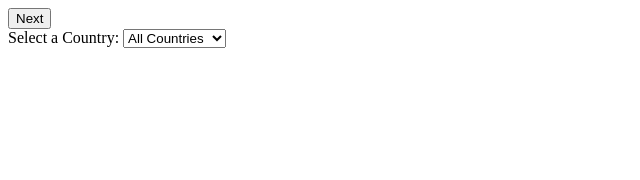
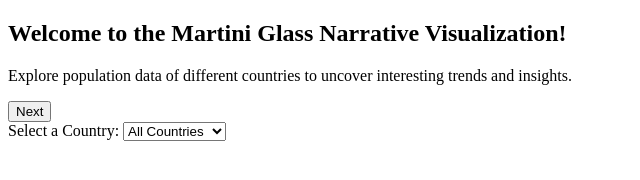
Before and after one commit to ThimiraKavishkaBandara/ThimiraKavishkaBandara.github.io, a plain HTML site: page index.html in a window 1280 px wide. Shown: the whole page, without its empty margins (0-640 px from the left). Drawn offline with nearby package versions, Linux system fonts and the light colour scheme.

Commit message:
test messages

```diff
--- a/index.html
+++ b/index.html
@@ -10,6 +10,12 @@
   </style>
 </head>
 <body>
+  <!-- Add the overarching message here -->
+  <div id="message">
+    <h2>Welcome to the Martini Glass Narrative Visualization!</h2>
+    <p>Explore population data of different countries to uncover interesting trends and insights.</p>
+  </div>
+
   <div id="chart-container"></div>
   <button id="next-scene">Next</button>
   <div>
```
